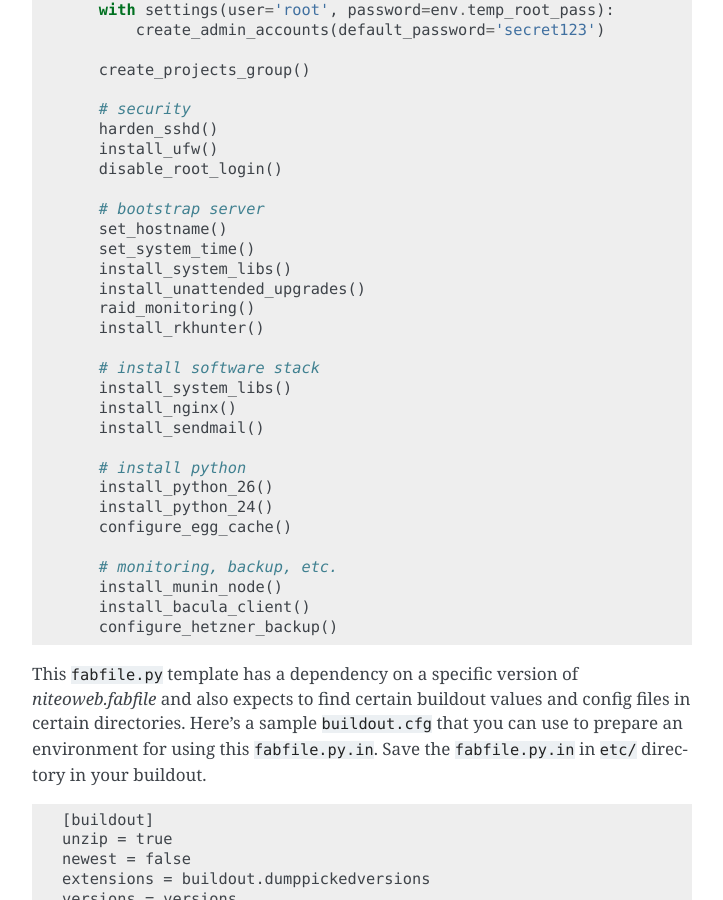
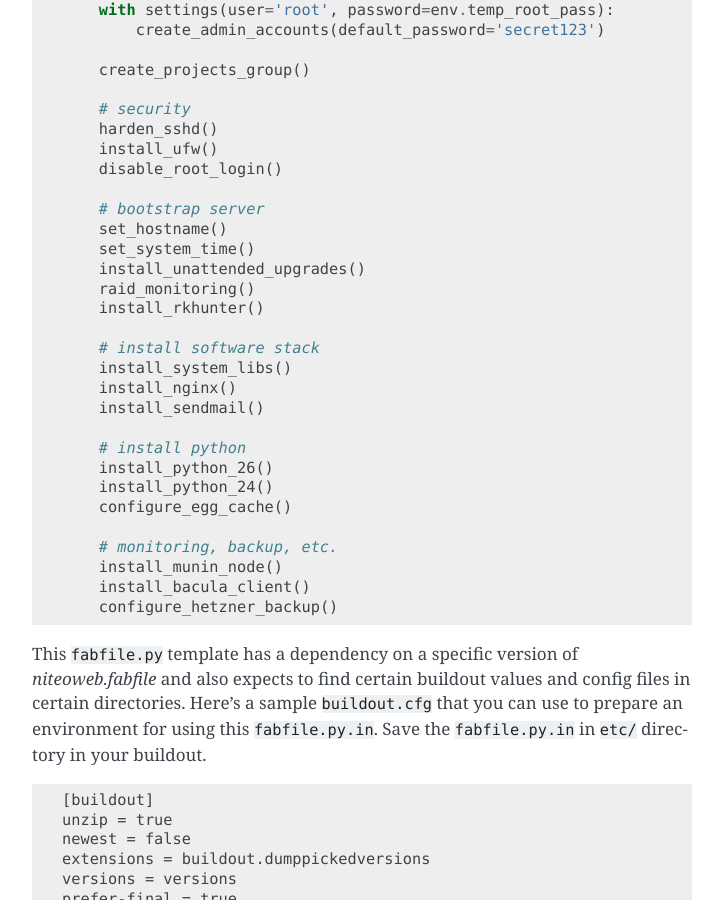
Before and after one commit to teamniteo/niteoweb.fabfile, a Sphinx documentation site: the page built from docs/projects.rst, in a window 1280 px wide and 900 px high, scrolled down 996 px. Shown: the whole window, without its empty margins (388-1111 px from the left). Built offline with Sphinx 7.4.7, drawn with Linux system fonts in a browser that asks for light colours.

Commit message:
install_system_libs() was called twice

```diff
--- a/docs/projects.rst
+++ b/docs/projects.rst
@@ -62,7 +62,6 @@ group to set up a Projects server (based on Ubuntu 10.04).
         # bootstrap server
         set_hostname()
         set_system_time()
-        install_system_libs()
         install_unattended_upgrades()
         raid_monitoring()
         install_rkhunter()
```
